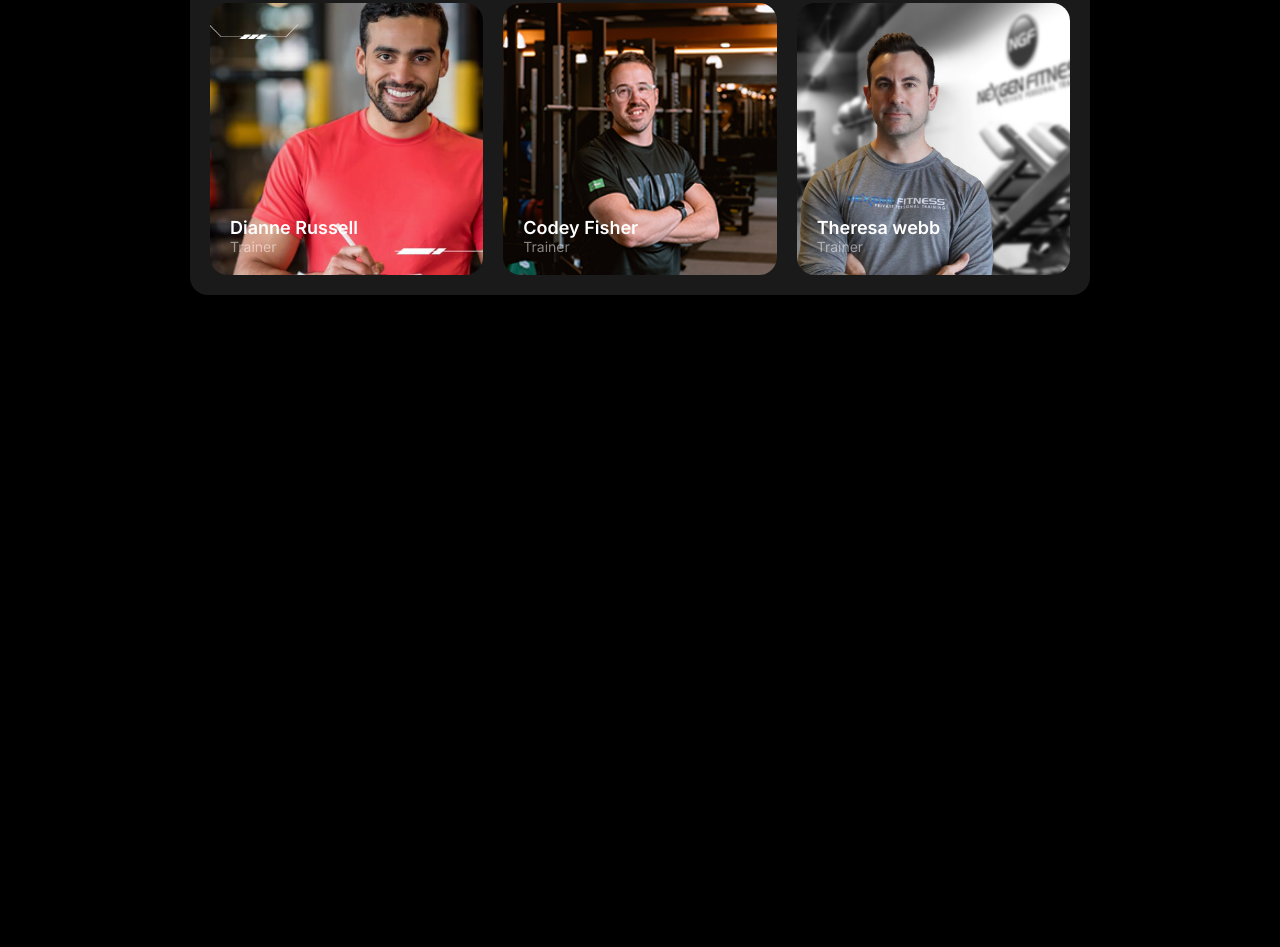
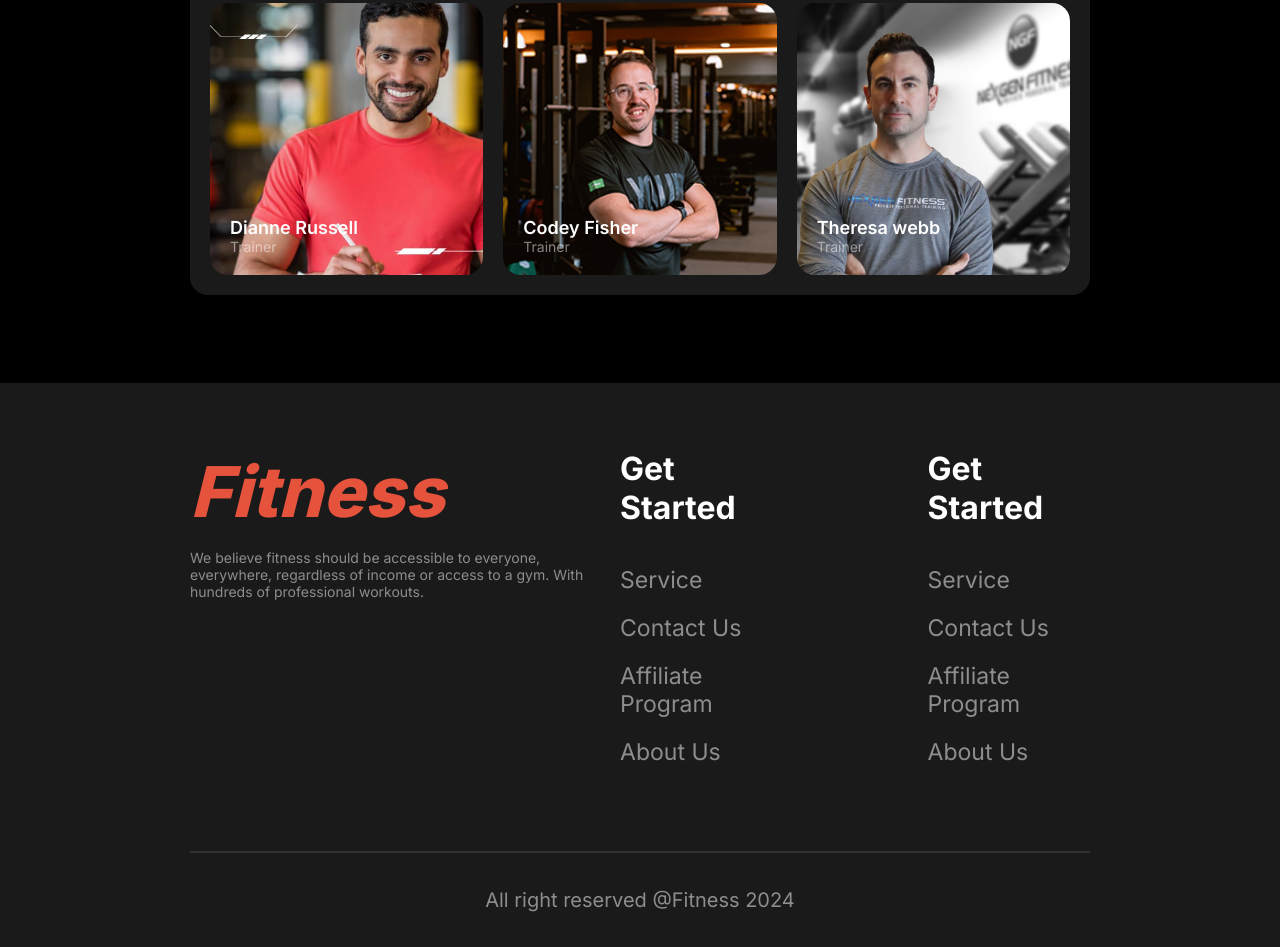
Before and after one commit to lutforrahman3845/programming-hero-assignment-2, a plain HTML site: page index.html in a window 1280 px wide. Shown: the part 5096-6043 px from the top of the page. Before the commit the page ends 5479 px from the top, so only its background shows below. Drawn offline with nearby package versions, Linux system fonts and the light colour scheme; a web font is replaced by a local one.

Commit message:
Added footer section

```diff
--- a/index.html
+++ b/index.html
@@ -161,7 +161,7 @@
                     </div>
                  </section>
                 <!-- BMI Calculator end -->
-                 <!-- Service start -->
+                 <!-- Service start New-created-section -->
                   <section class="services" id="services">
                     <h1 class="services-title text-primary">Service</h1>
                     <p class="services-description text-description"> Gym services can vary widely—from personal training to specialized classes and spa amenities. Whether you’re lifting weights or doing yoga, finding the right gym services can enhance your fitness journey!</p>
@@ -219,7 +219,7 @@
                     </div>
                    </div>
                   </section>
-                 <!-- Service end -->
+                 <!-- Service end New-created-section -->
                   <!-- Team section start -->
                 <section class="team">
                         <h1 class="team-title text-primary">Meet Our Team</h1>
@@ -253,6 +253,35 @@
                 </section>
                   <!-- Team section end -->
         </main>
-        <footer></footer>
+        <footer>
+            <div class="ftr">
+                <div class="footer-titles">
+                    <h1 class="footer-title">Fitness</h1>
+                    <p class="footer-descripton text-description">We believe fitness should be accessible to everyone, everywhere, regardless of income or access to a gym. With hundreds of professional workouts.</p>
+                </div>
+                <div class="footer-optns">
+                    <div class="footer-optn-part1">
+                        <h3 class="footer-optn-title">Get Started</h3>
+                        <ul>
+                            <li class="footer-optn-itm">Service</li>
+                            <li class="footer-optn-itm">Contact Us</li>
+                            <li class="footer-optn-itm">Affiliate Program</li>
+                            <li class="footer-optn-itm">About Us</li>
+                        </ul>
+                    </div>
+                    <div class="footer-optn-part2">
+                        <h3 class="footer-optn-title">Get Started</h3>
+                        <ul>
+                            <li class="footer-optn-itm">Service</li>
+                            <li class="footer-optn-itm">Contact Us</li>
+                            <li class="footer-optn-itm">Affiliate Program</li>
+                            <li class="footer-optn-itm">About Us</li>
+                       </ul>
+                    </div>
+                </div>
+            </div>
+            <hr class="ftr-hr">
+            <p class="ftr-end">All right reserved @Fitness 2024</p>
+        </footer>
 </body>
 </html>
--- a/styles/responsive.css
+++ b/styles/responsive.css
@@ -146,6 +146,20 @@
     .team-title{
         font-size: var(--fs-ttl-m);
     }
+    /* footer */
+    footer{
+        padding: 66px 20px 35px 20px;
+    }
+    .ftr{
+        flex-direction: column;
+    }
+    .footer-optns{
+        flex-direction: column;
+        gap: 20px;
+    }
+    .footer-descripton{
+        width: 70%;
+    }
 }
 @media screen and (min-width: 576px)and (max-width: 992px) {
     /* navigation start*/
@@ -227,6 +241,17 @@
     .team{
         margin: 80px 30px;
     }
+    /* footer */
+    footer{
+        padding: 66px 30px 35px 30px;
+    }
+    .ftr{
+        flex-direction: column;
+    }
+    .footer-optns{
+        display: flex;
+        gap: 125px;
+    }
 }
 @media screen and (min-width: 992px)and (max-width: 1240px) {
     /* navigation start*/
@@ -272,6 +297,10 @@
     .team{
         margin: 88px 100px;
     }
+    /* footer */
+    footer{
+        padding: 66px 100px 35px 100px;
+    }
 }
 /* Just for bannar > vd-ttorl and wrkot-vd div and this media query shrad everything with 576px width media query. That's why I didn't use in 576px width meadia query min-width */
 @media screen and (max-width:400px) {
--- a/styles/style.css
+++ b/styles/style.css
@@ -607,3 +607,52 @@ outline: none;
     background-size: cover;
 }
 /* team end */
+/* footer start */
+footer{
+    padding: 66px 190px 35px 190px;
+    background-color: #FFFFFF1A;
+}
+.ftr{
+    display: flex;
+    justify-content: space-between;
+}
+.footer-optns{
+    display: flex;
+    gap: 145px;
+}
+.footer-title{
+    font-size: 4.375rem;
+    font-weight: var(--fw-b);
+    font-style:italic;
+    color: #E6533C;
+    margin-bottom: 15px;
+}
+.footer-descripton{
+    width: 430px;
+    margin-bottom: 80px;
+}
+.footer-optn-title{
+    font-size: var(--fs-ttl-m);
+    font-weight: var(--fw-sb);
+    color: #FFFFFF;
+    margin-bottom: 39px;
+}
+.footer-optn-itm{
+    margin-bottom: 20px;
+    list-style: none;
+    font-size: 1.44rem;
+    font-weight: var(--fw-l);
+    color: #FFFFFF80;
+}
+.ftr-hr{
+    border: 1px solid #FFFFFF1A;
+    margin-top: 65px;
+    margin-bottom: 35px;
+}
+.ftr-end{
+    font-size: 1.25rem;
+    font-weight: var(--fw-l);
+    color: #FFFFFF80;
+    text-align: center;
+}
+/* footer end */
```
